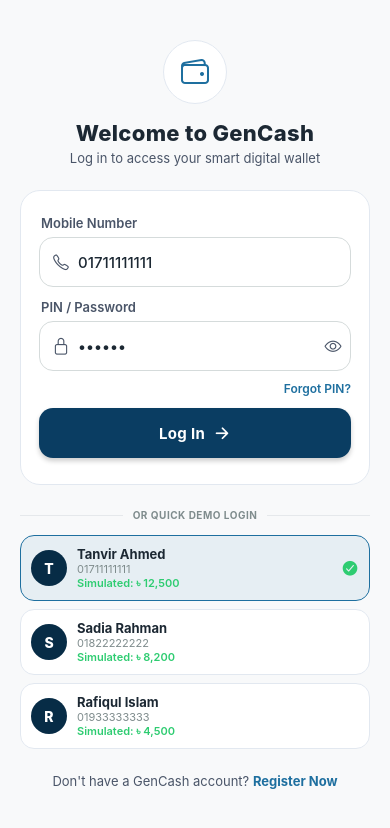
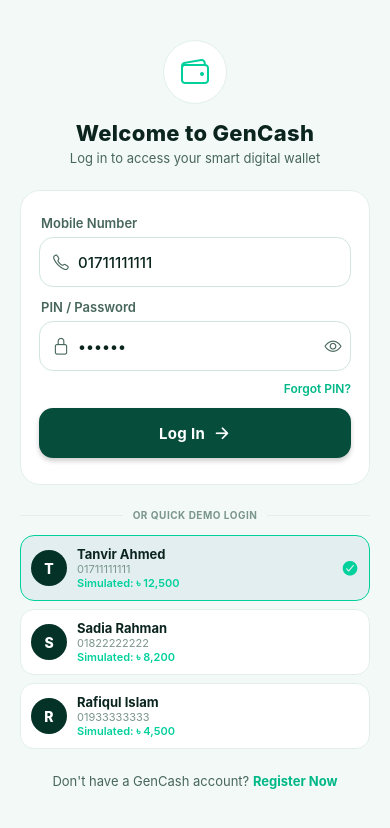
Before and after one commit to arif42sh/GenCash, a React Native app in the folder mobile/: screen / in a window 390 px wide. Shown: the top 828 px of the page. Built offline with nearby package versions, Linux system fonts and the light colour scheme.

Commit message:
Apply Modern Islamic FinTech Emerald & Mint Green color theme

```diff
--- a/mobile/src/components/ActionGrid.js
+++ b/mobile/src/components/ActionGrid.js
@@ -9,8 +9,8 @@ const ACTIONS = [
     title: 'Send Money',
     subtitle: 'Free P2P',
     icon: 'paper-plane-outline',
-    color: '#3B82F6',
-    bgColor: 'rgba(59, 130, 246, 0.15)',
+    color: '#064E3B',
+    bgColor: colors.surfaceLight,
     screen: 'SendMoney',
   },
   {
@@ -18,8 +18,8 @@ const ACTIONS = [
     title: 'Recharge',
     subtitle: '10% Cashback',
     icon: 'phone-portrait-outline',
-    color: '#10B981',
-    bgColor: 'rgba(16, 185, 129, 0.15)',
+    color: '#00D09C',
+    bgColor: colors.surfaceLight,
     screen: 'MobileRecharge',
     badge: 'Offer',
   },
@@ -28,8 +28,8 @@ const ACTIONS = [
     title: 'Cash Out',
     subtitle: 'Agent Point',
     icon: 'cash-outline',
-    color: '#F59E0B',
-    bgColor: 'rgba(245, 158, 11, 0.15)',
+    color: '#043227',
+    bgColor: colors.surfaceLight,
     screen: 'CashOut',
   },
   {
@@ -37,8 +37,8 @@ const ACTIONS = [
     title: 'Add Money',
     subtitle: 'Bank / Card',
     icon: 'card-outline',
-    color: '#8B5CF6',
-    bgColor: 'rgba(139, 92, 246, 0.15)',
+    color: '#0D9488',
+    bgColor: colors.surfaceLight,
     screen: 'AddMoney',
   },
   {
@@ -46,8 +46,8 @@ const ACTIONS = [
     title: 'Payment',
     subtitle: 'Merchant QR',
     icon: 'cart-outline',
-    color: '#EC4899',
-    bgColor: 'rgba(236, 72, 153, 0.15)',
+    color: '#065F46',
+    bgColor: colors.surfaceLight,
     screen: 'MerchantPayment',
   },
   {
@@ -55,8 +55,8 @@ const ACTIONS = [
     title: 'AI Insights',
     subtitle: 'Smart Intel',
     icon: 'sparkles-outline',
-    color: '#06B6D4',
-    bgColor: 'rgba(6, 182, 212, 0.15)',
+    color: '#00D09C',
+    bgColor: 'rgba(0, 208, 156, 0.18)',
     screen: 'AIHub',
     badge: 'AI ✨',
   },
--- a/mobile/src/constants/colors.js
+++ b/mobile/src/constants/colors.js
@@ -1,44 +1,44 @@
 export const colors = {
-  // Backgrounds & Surfaces (Corporate Clean Light Theme)
-  background: "#F8F9FA",        // Screen Off-White / Light Grey
+  // Backgrounds & Surfaces (Islamic / Modern Emerald Mint FinTech Theme)
+  background: "#F3F9F6",        // Gentle Pale Mint Off-White
   surface: "#FFFFFF",           // Pure White
-  surfaceLight: "#EDF2F7",      // Soft Cool Grey
+  surfaceLight: "#E8F6F0",      // Soft Mint Tint (Pills, Categories, Icon wrappers)
   card: "#FFFFFF",              // Card Surface (Pure White)
-  cardHover: "#F1F5F9",
-  cardBorder: "#E2E8F0",        // Crisp Border
+  cardHover: "#EDF8F3",
+  cardBorder: "#E2EFE9",        // Crisp Mint-Grey Border
 
-  // Brand - Corporate Navy & Steel Sky
-  primary: "#0A3D62",           // Deep Corporate Navy Blue
-  primaryDark: "#072C46",       // Darker Midnight Navy
-  primaryLight: "#1E6F9F",      // Muted Steel Sky Blue
-  primaryGradient: ["#0A3D62", "#1E6F9F"],
+  // Brand - Deep Forest Emerald & Vivid Mint
+  primary: "#064E3B",           // Deep Pine / Forest Emerald
+  primaryDark: "#043227",       // Dark Obsidian Pine (Dark Bottom Nav / Header Hero)
+  primaryLight: "#00D09C",      // Vivid Mint Green (Buttons, Active Icons, Accents)
+  primaryGradient: ["#043227", "#085442"], // Deep Emerald Gradient
 
   // Interactive & Financial Actions
-  secondary: "#1E6F9F",         // Interactive Steel Blue
-  success: "#2ECC71",           // Clean Financial Green (Money In / Received)
-  successBg: "rgba(46, 204, 113, 0.12)",
-  danger: "#E74C3C",            // Soft Red (Expense / Money Out / Alert)
-  dangerBg: "rgba(231, 76, 60, 0.12)",
-  warning: "#F39C12",           // Financial Gold / Pending
-  warningBg: "rgba(243, 156, 18, 0.12)",
+  secondary: "#00D09C",         // Electric Mint Action Green
+  success: "#00D09C",           // Clean Financial Green (Money In / Received)
+  successBg: "rgba(0, 208, 156, 0.14)",
+  danger: "#F43F5E",            // Soft Red (Money Out / Expense / Alert)
+  dangerBg: "rgba(244, 63, 94, 0.12)",
+  warning: "#EAB308",           // Lime-Yellow / Pending Progress
+  warningBg: "rgba(234, 179, 8, 0.14)",
 
   // AI Intelligence Theme
-  aiPrimary: "#3C6382",         // Sophisticated Indigo / Deep Steel
-  aiGradient: ["#0A3D62", "#3C6382"],
-  aiCardBg: "rgba(30, 111, 159, 0.08)",
-  aiBorder: "rgba(30, 111, 159, 0.25)",
+  aiPrimary: "#00D09C",         // Mint Intelligence Accent
+  aiGradient: ["#043227", "#00D09C"],
+  aiCardBg: "rgba(0, 208, 156, 0.08)",
+  aiBorder: "rgba(0, 208, 156, 0.28)",
 
   // Typography
-  textPrimary: "#1C2833",       // Charcoal Black
-  textSecondary: "#4A5568",     // Slate Body Text
-  textMuted: "#7F8C8D",         // Slate Grey Subtitles
-  textHighlight: "#1E6F9F",     // Steel Blue Link/Accent
+  textPrimary: "#0B251E",       // Deep Forest Charcoal
+  textSecondary: "#47665C",     // Muted Pine Slate
+  textMuted: "#7B968D",         // Soft Muted Sage
+  textHighlight: "#00B887",     // Vibrant Mint Link/Accent
 
   // Inputs & Dividers
   inputBg: "#FFFFFF",
-  inputBorder: "#D5DBDB",
-  inputBorderFocus: "#1E6F9F",
-  divider: "#E5E8EB",
+  inputBorder: "#D2E6DC",
+  inputBorderFocus: "#00D09C",
+  divider: "#E4EFE9",
 
   // Operator Brand Colors (Mobile Recharge)
   operators: {
--- a/mobile/src/navigation/AppNavigator.js
+++ b/mobile/src/navigation/AppNavigator.js
@@ -125,7 +125,7 @@ export const AppNavigator = () => {
                 <Ionicons
                   name={activeTab === 'Home' ? 'home' : 'home-outline'}
                   size={22}
-                  color={activeTab === 'Home' ? colors.primary : colors.textMuted}
+                  color={activeTab === 'Home' ? '#00D09C' : '#7BA599'}
                 />
                 <Text
                   style={[
@@ -144,7 +144,7 @@ export const AppNavigator = () => {
                 <Ionicons
                   name={activeTab === 'Transactions' ? 'receipt' : 'receipt-outline'}
                   size={22}
-                  color={activeTab === 'Transactions' ? colors.primary : colors.textMuted}
+                  color={activeTab === 'Transactions' ? '#00D09C' : '#7BA599'}
                 />
                 <Text
                   style={[
@@ -166,7 +166,7 @@ export const AppNavigator = () => {
                 <Text
                   style={[
                     styles.tabLabel,
-                    { color: activeTab === 'AIHub' ? colors.primary : colors.textMuted },
+                    { color: activeTab === 'AIHub' ? '#00D09C' : '#7BA599' },
                     activeTab === 'AIHub' && styles.tabLabelActive,
                   ]}
                 >
@@ -181,7 +181,7 @@ export const AppNavigator = () => {
                 <Ionicons
                   name={activeTab === 'Profile' ? 'person' : 'person-outline'}
                   size={22}
-                  color={activeTab === 'Profile' ? colors.primary : colors.textMuted}
+                  color={activeTab === 'Profile' ? '#00D09C' : '#7BA599'}
                 />
                 <Text
                   style={[
@@ -216,18 +216,20 @@ const styles = StyleSheet.create({
   },
   bottomBar: {
     flexDirection: 'row',
-    backgroundColor: colors.surface,
-    borderTopWidth: 1,
-    borderTopColor: colors.cardBorder,
+    backgroundColor: '#043227',
+    borderTopWidth: 0,
+    marginHorizontal: 12,
+    marginBottom: Platform.OS === 'ios' ? 10 : 12,
+    borderRadius: 28,
     paddingVertical: 8,
-    paddingHorizontal: 12,
+    paddingHorizontal: 14,
     justifyContent: 'space-around',
     alignItems: 'center',
     height: 64,
-    shadowColor: '#000',
-    shadowOffset: { width: 0, height: -2 },
-    shadowOpacity: 0.05,
-    shadowRadius: 6,
+    shadowColor: '#043227',
+    shadowOffset: { width: 0, height: 6 },
+    shadowOpacity: 0.3,
+    shadowRadius: 10,
     elevation: 8,
   },
   tabItem: {
@@ -238,11 +240,11 @@ const styles = StyleSheet.create({
   tabLabel: {
     fontSize: 10,
     fontWeight: '600',
-    color: colors.textMuted,
+    color: '#7BA599',
     marginTop: 3,
   },
   tabLabelActive: {
-    color: colors.primary,
+    color: '#00D09C',
     fontWeight: '700',
   },
   aiTabItem: {
@@ -252,11 +254,11 @@ const styles = StyleSheet.create({
     width: 30,
     height: 30,
     borderRadius: 15,
-    backgroundColor: 'rgba(10, 61, 98, 0.4)',
+    backgroundColor: 'rgba(0, 208, 156, 0.25)',
     justifyContent: 'center',
     alignItems: 'center',
   },
   aiIconBubbleActive: {
-    backgroundColor: colors.primary,
+    backgroundColor: '#00D09C',
   },
 });
```
